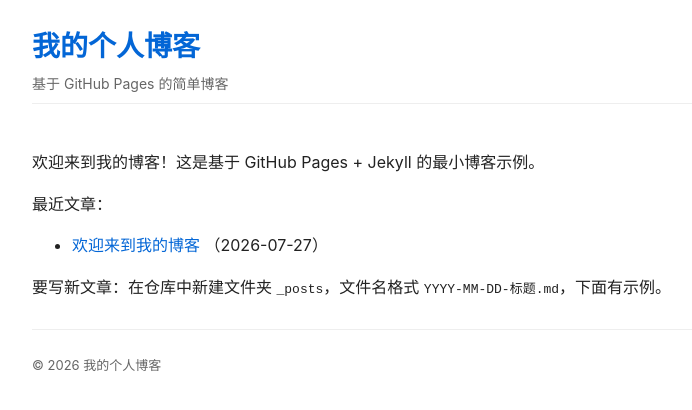
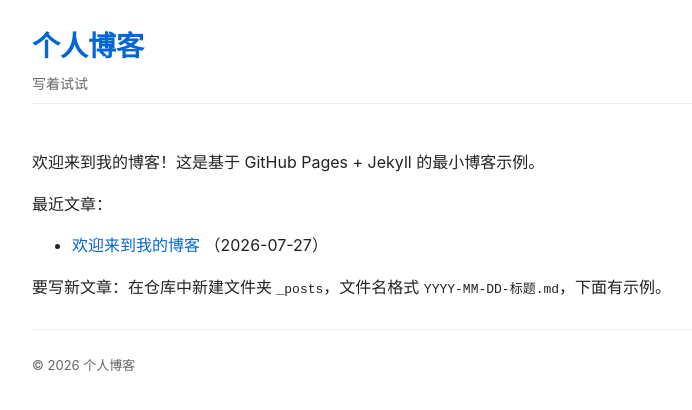
Before and after one commit to Chen-xue-qin/-Chen-xue-qin.github.io, a Jekyll site: the page built from index.md, in a window 1280 px wide. Shown: the top 410 px of the page, without its empty margins (228-920 px from the left). Built offline with Jekyll 4.4.1, drawn with Linux system fonts in a browser that asks for light colours.

Commit message:
Update blog title and description in config

```diff
--- a/_config.yml
+++ b/_config.yml
@@ -1,5 +1,5 @@
-title: "我的个人博客"
-description: "基于 GitHub Pages 的简单博客"
+title: "个人博客"
+description: "写着试试"
 url: "https://Chen-xue-qin.github.io"
 baseurl: ""
 markdown: kramdown
```
